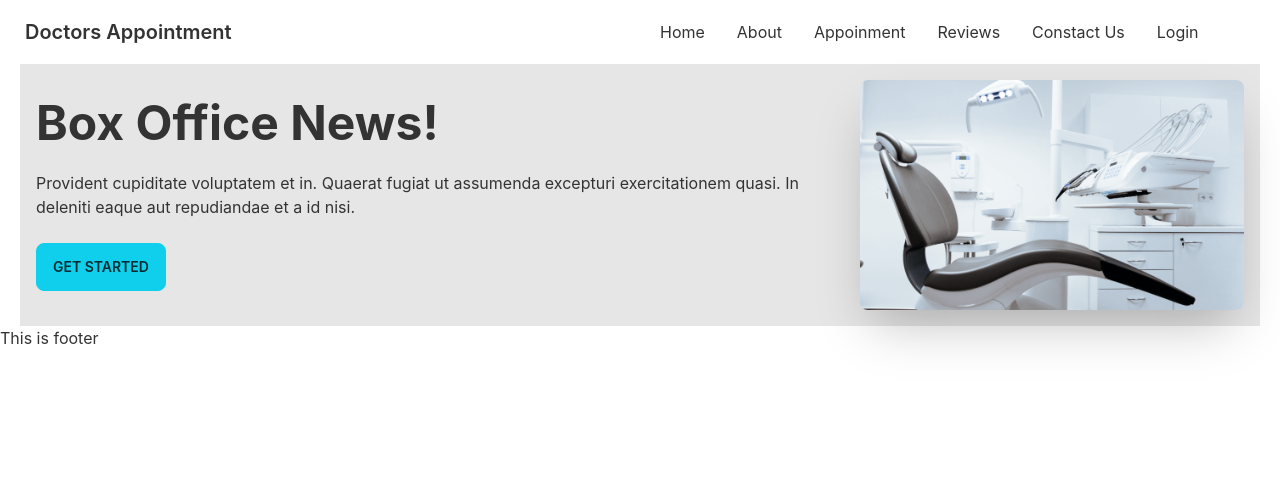
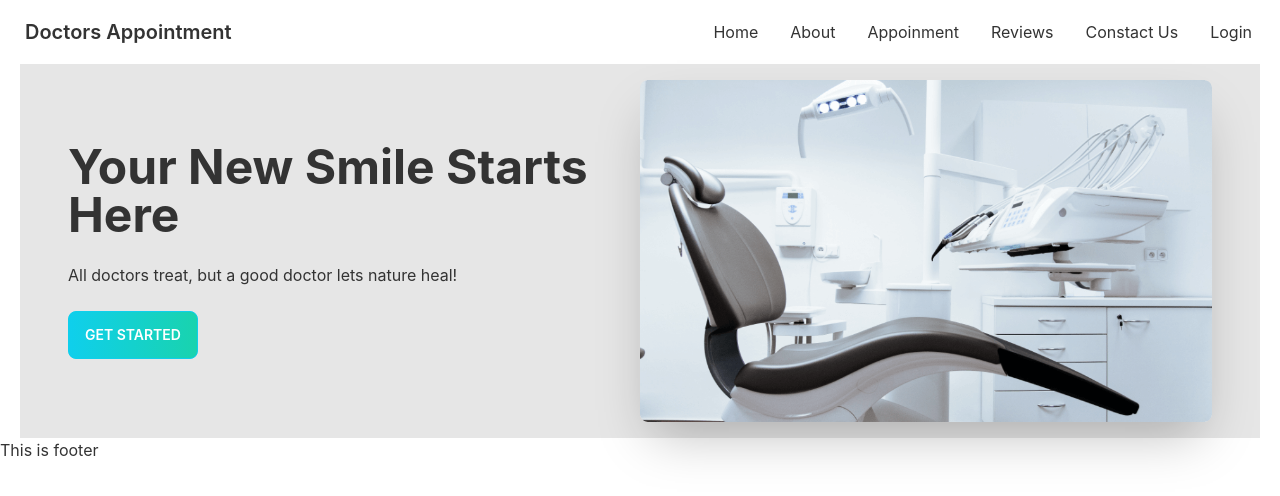
Before and after one commit to IamRidoyRoy/doctors-appointment-frontend, a React (Create React App) app: page / in a window 1280 px wide. Shown: the top 496 px of the page. Built offline with nearby package versions, Linux system fonts and the light colour scheme.

Commit message:
Allign navbar and banner with text

```diff
--- /dev/null
+++ b/src/Pages/Home/Banner/Banner.css
@@ -0,0 +1,5 @@
+.bannerbtn {
+    background-color: linear-gradient(90deg, #19D3AE -22.5%, #0FCFEC 120.83%);
+    color: linear-gradient(90deg, #19D3AE -22.5%, #0FCFEC 120.83%);
+
+}
--- a/src/Pages/Home/Banner/Banner.js
+++ b/src/Pages/Home/Banner/Banner.js
@@ -1,16 +1,17 @@
 import React from 'react';
 import bannerImage from '../../../assets/images/chair.png'
+import './Banner.css';
 const Banner = () => {
     return (
         // This is homepage banner
 
         <div className="hero  bg-base-200">
-            <div className="hero-content flex-col lg:flex-row-reverse">
-                <img src={bannerImage} className="max-w-sm rounded-lg shadow-2xl" alt='' />
+            <div className="hero-content flex-col lg:flex-row-reverse px-12">
+                <img src={bannerImage} className=" w-1/2 rounded-lg shadow-2xl" alt='' />
                 <div>
-                    <h1 className="text-5xl font-bold">Box Office News!</h1>
-                    <p className="py-6">Provident cupiditate voluptatem et in. Quaerat fugiat ut assumenda excepturi exercitationem quasi. In deleniti eaque aut repudiandae et a id nisi.</p>
-                    <button className="btn btn-primary">Get Started</button>
+                    <h1 className="text-5xl font-bold">Your New Smile Starts Here</h1>
+                    <p className="py-6">All doctors treat, but a good doctor lets nature heal!</p>
+                    <button className="bannerbtn btn btn-primary bg-gradient-to-r from-primary to-secondary text-white">Get Started</button>
                 </div>
             </div>
         </div>
--- a/src/Pages/Shared/Navbar/Navbar.js
+++ b/src/Pages/Shared/Navbar/Navbar.js
@@ -12,7 +12,7 @@ const Navbar = () => {
         <li><Link to='/login' href="">Login</Link></li>
     </>
     return (
-        <div className="navbar bg-base-100">
+        <div className="navbar bg-base-100 flex justify-between">
             <div className="navbar-start">
                 <div className="dropdown">
                     <label tabIndex={0} className="btn btn-ghost lg:hidden">
```
